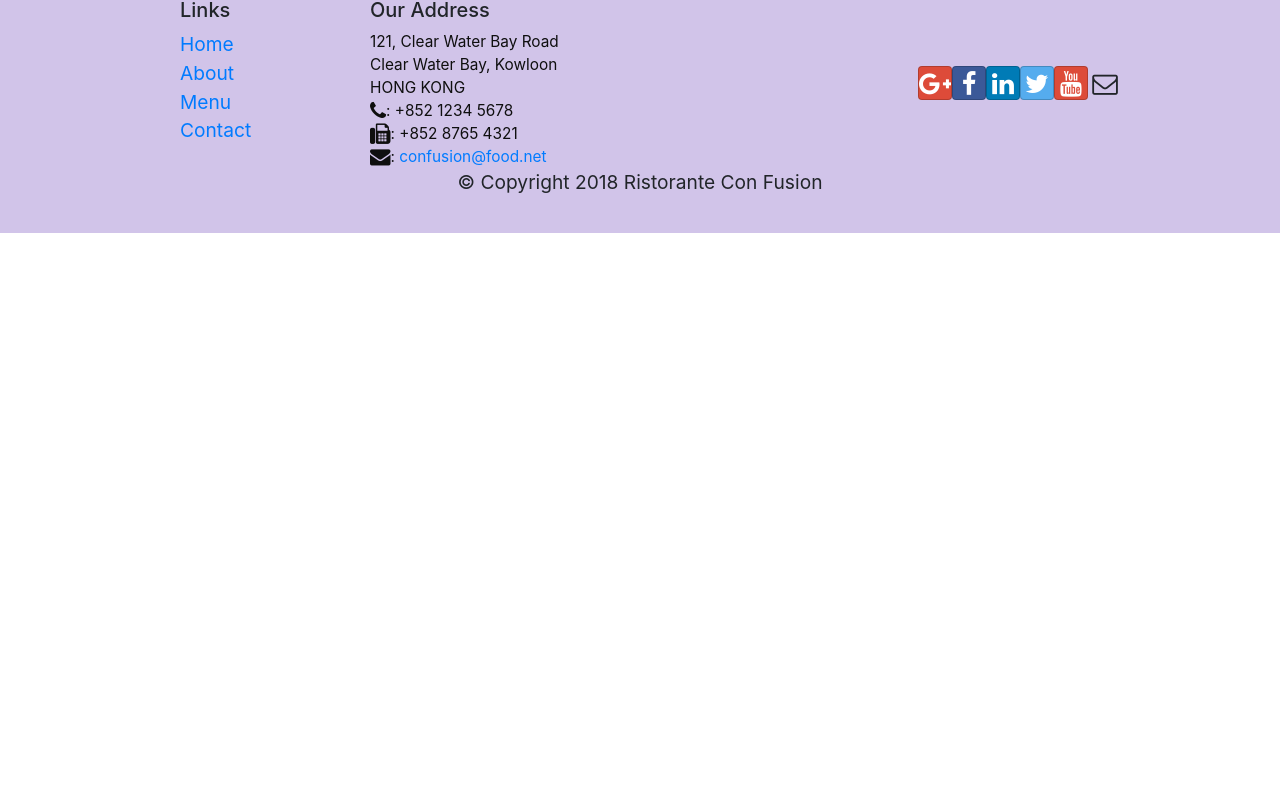
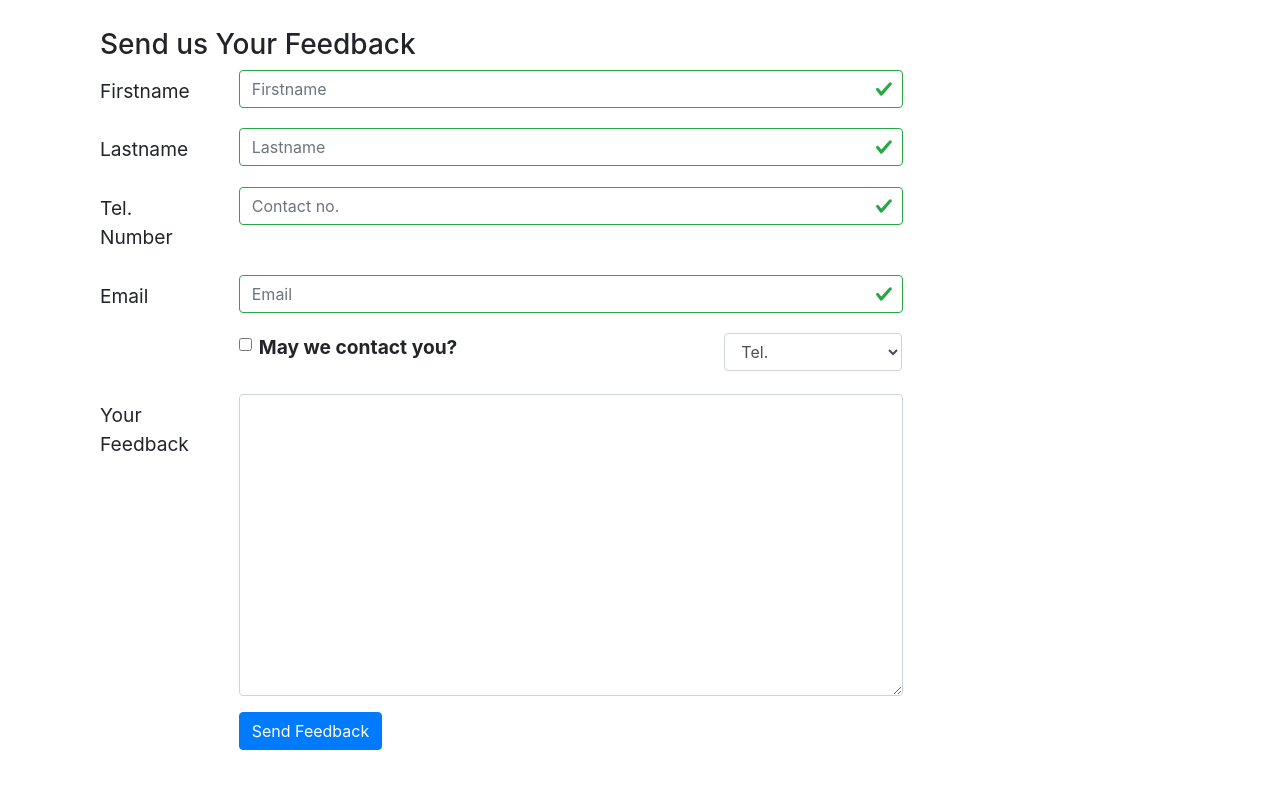
Before and after one commit to Athar-ali-siddiqui/React-course, a React (Create React App) app in the folder confusion/: page /contactus in a window 1280 px wide. Shown: the part 877-1680 px from the top of the page. Before the commit the page ends 1110 px from the top, so only its background shows below. Built offline with nearby package versions, Linux system fonts and the light colour scheme.

Commit message:
Controlled form

```diff
--- a/confusion/src/components/ContactComponent.js
+++ b/confusion/src/components/ContactComponent.js
@@ -1,9 +1,87 @@
 import React from 'react';
 import {Breadcrumb,
   BreadcrumbItem,
+  Form,
+  FormGroup,
+  Label,
+  Col,
+  Input,
+  Button,
+  FormFeedback,
 } from "reactstrap";
 import { Link } from 'react-router-dom';
-function Contact(props) {
+
+class Contact extends React.Component {
+    constructor(props){
+        super(props);
+
+        this.state = {
+            firstname: '',
+            lastname: '',
+            telnum : '',
+            email: '',
+            agree: '',
+            contactType:'Tel.',
+            message: '',
+            touched: {
+                firstname: false,
+                lastname: false,
+                telnum : false,
+                email: false,
+            },
+        }
+        this.handleSubmit = this.handleSubmit.bind(this);
+        this.handleInputChange = this.handleInputChange.bind(this);
+        this.handleBlur = this.handleBlur.bind(this);
+        this.validate = this.validate.bind(this);
+
+    }
+    handleInputChange(event) {
+        const target = event.target;
+        const value = target.type === 'checkbox' ? target.checked : target.value;
+        const name = target.name;
+        this.setState({
+          [name]: value
+        });
+    }
+    handleSubmit(event){
+        console.log("Current state is :" + JSON.stringify(this.state))
+        alert("Current state is :" + JSON.stringify(this.state))
+        event.preventDefault();
+    }
+    handleBlur(event){
+        const name = event.target.name
+        this.setState({
+            touched:{...this.state.touched , [name] : true }
+        })
+    }
+    validate(firstname, lastname, telnum, email) {
+
+        const errors = {
+            firstname: '',
+            lastname: '',
+            telnum: '',
+            email: ''
+        };
+        console.log(this.state)
+        // console.log(email.split(''),email.split('').filter((x) => x==='@').length)
+        // console.log(email.search('.com') == email.length - 4)
+        if (this.state.touched.firstname && firstname.length < 3){
+            errors.firstname = 'First Name should be >= 3 characters';}
+        if (this.state.touched.lastname && lastname.length < 3){
+            errors.lastname = 'Last Name should be >= 3 characters';}
+        if (this.state.touched.telnum && telnum.split('').filter((x)=> x=='0'?x:parseInt(x)).length != telnum.length){
+            errors.telnum = 'Tel. Number should contain only numbers';}
+        if(this.state.touched.email  ){
+            if(email.split('').filter((str) => str === '@').length != 1 || email.search('.com') != email.length - 4){
+                errors.email = 'Email should contain a @ and .com';
+            }
+        }
+
+        return errors;
+    }
+    render() {
+        const errors = this.validate(this.state.firstname,this.state.lastname,this.state.telnum,this.state.email)
         return(
             <div className="container">
                 <div className="row ">
@@ -42,7 +120,73 @@ function Contact(props) {
                         </div>
                     </div>
                 </div>
+                <div className="row row-content">
+                    <div className="col-12">
+                        <h3>Send us Your Feedback</h3>
+                    </div>
+                    <div className="col-12 col-md-9">
+                        <Form onSubmit={this.handleSubmit}>
+                            <FormGroup row>
+                                <Label htmlFor="firstname" md={2}>Firstname</Label>
+                                <Col md={10}>
+                                    <Input type="text" name="firstname" id="firstname" placeholder="Firstname"  onChange={this.handleInputChange} onBlur={this.handleBlur} valid={errors.firstname === ''} invalid={errors.firstname !== ''}  />
+                                    <FormFeedback>{errors.firstname}</FormFeedback>
+                                </Col>
+                            </FormGroup>
+                            <FormGroup row>
+                                <Label htmlFor="lastname" md={2}>Lastname</Label>
+                                <Col md={10}>
+                                    <Input type="text" name="lastname" id="lastname" placeholder="Lastname" value={this.state.lastname} onChange={this.handleInputChange} onBlur={this.handleBlur} valid={errors.lastname === ''} invalid={errors.lastname !== ''}/>
+                                    <FormFeedback>{errors.lastname}</FormFeedback>
+                                </Col>
+                            </FormGroup>
+                            <FormGroup row>
+                                <Label htmlFor="telnum" md={2}>Tel. Number</Label>
+                                <Col md={10}>
+                                    <Input type="tel" name="telnum" id="telnum" placeholder="Contact no." value={this.state.telnum} onChange={this.handleInputChange} onBlur={this.handleBlur} valid={errors.telnum === ''} invalid={errors.telnum !== ''}/>
+                                    <FormFeedback>{errors.telnum}</FormFeedback>
+                                </Col>
+                            </FormGroup>
+                            <FormGroup row>
+                                <Label htmlFor="email" md={2}>Email</Label>
+                                <Col md={10}>
+                                    <Input type="Email" name="email" id="email" placeholder="Email" value={this.state.email} onChange={this.handleInputChange} onBlur={this.handleBlur} valid={errors.email === ''} invalid={errors.email !== ''} />
+                                    <FormFeedback>{errors.email}</FormFeedback>
+                                </Col>
+                            </FormGroup>
+                            <FormGroup row>
+                                <Col md={{size:6 ,offset:2}} >
+                                    <FormGroup check>
+                                        <Label check >
+                                            <Input type='checkbox'  name='agree' checked={this.state.agree} onChange={this.handleInputChange}/>{' '}
+                                            <strong><p>May we contact you?</p></strong>
+                                        </Label>
+                                    </FormGroup>
+                                </Col>
+                                <Col md={{size:3 ,offset:1}} >
+                                    <Input type="select" name="contactType" onChange={this.handleInputChange}>
+                                        <option>Tel.</option>
+                                        <option>Email</option>
+                                    </Input>
+                                </Col>
+                            </FormGroup>
+                            <FormGroup row>
+                                <Label for='message' md={2} >Your Feedback</Label>
+                                <Col md={10}>
+                                    <Input type="textarea" name="message" value={this.state.message} rows='12' onChange={this.handleInputChange}/>
+                                </Col>
+                            </FormGroup>
+                            <FormGroup row>
+                                <Col md={{size:10 ,offset:2}} >
+                                    <Button color='primary' type='submit'>Send Feedback</Button>
+                                </Col>
+                            </FormGroup>
+                        </Form>
+                    </div>
+                </div>
             </div>
         );
+        console.log("after")
+    }
 }
 export default Contact;
```
Lines whose indentation alone changed are shown as unchanged.
